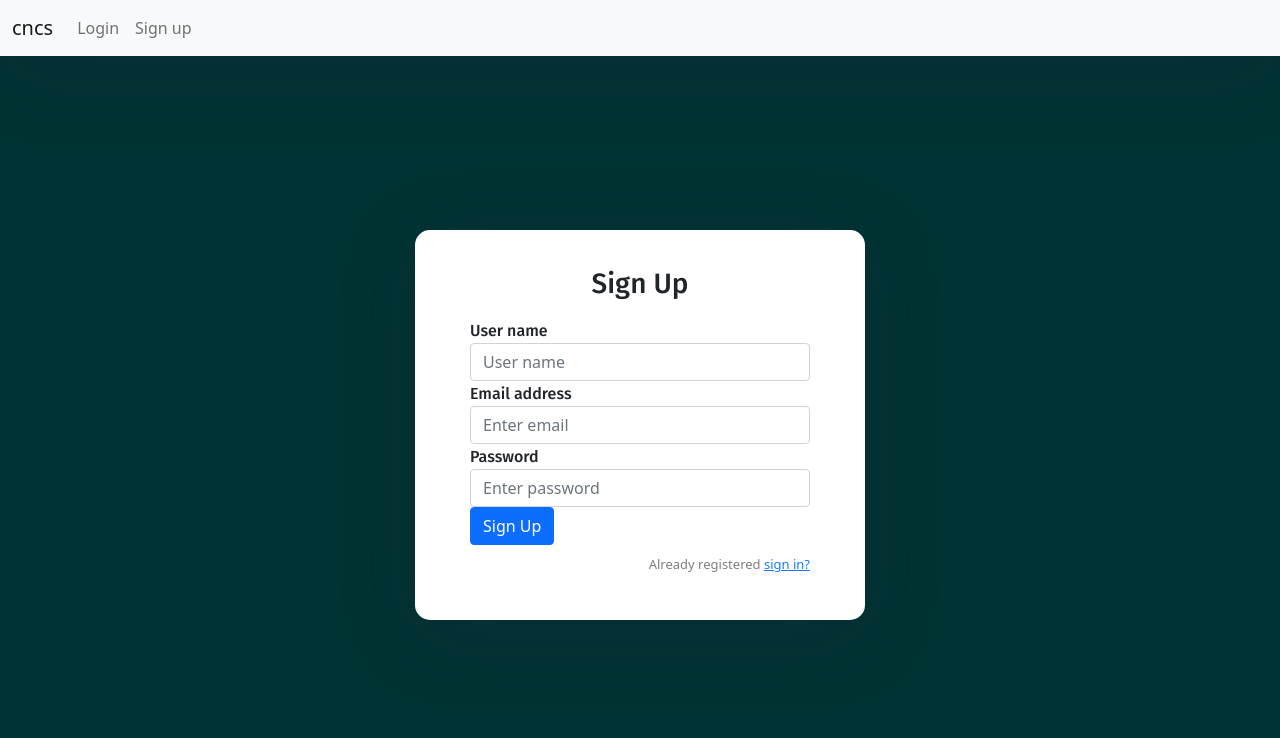
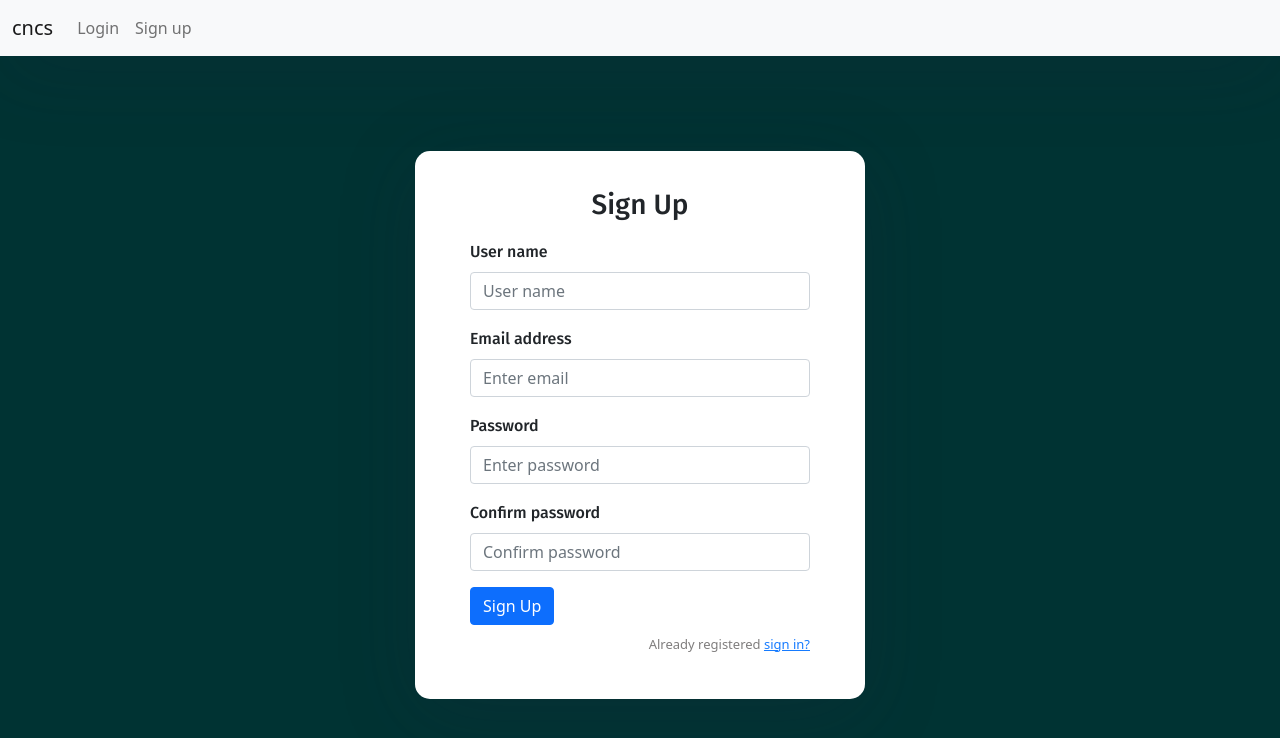
Before and after one commit to weldsk/casual-nocode-service, a React (Create React App) app: page /signup in a window 1280 px wide. Shown: the top 738 px of the page. Built offline with nearby package versions, Linux system fonts and the light colour scheme; no server answers.

Commit message:
SignUpのエラー表示追加．関数コンポーネントに変更．

```diff
--- a/client/components/signup.component.tsx
+++ b/client/components/signup.component.tsx
@@ -1,88 +1,144 @@
-import React, { Component, FormEvent } from "react";
-import axios, {AxiosResponse, AxiosError} from "axios";
+import React from "react";
+import axios, { AxiosResponse, AxiosError } from "axios";
+import { Form, Button } from "react-bootstrap";
+import * as yup from "yup";
+import { Formik,FormikHelpers } from "formik";
+import { useNavigate } from "react-router-dom";
 
-type RegistrationState = {
-  name:string,
-  email:string,
-  password:string
+interface FormValues {
+  username: string,
+  email: string,
+  password: string,
+  confirmPassword: string,
 };
-export default class SignUp extends Component<{}, RegistrationState> {
-  constructor(props: {}){
-    super(props);
-    this.state={
-      name:"",
-      email:"",
-      password:"",
+
+const errorSchema = yup.object().shape({
+  username: yup.string()
+    .required("Enter a username")
+    .max(30, "Your username must be less than 30 characters")
+    .matches(/^[a-z\d](?:[a-z\d]|-(?=[a-z\d])){0,30}$/,
+    "Contains characters that cannot be used\n \
+    Only alphanumeric characters and '-' are allowed. The '-' cannot be used consecutively, at the beginning, or at the end."),
+  email: yup.string()
+    .required("Enter a email")
+    .email("Email is invalid or already registered"),
+  password: yup.string()
+    .required("Enter a password")
+    .matches(
+      /^(?=.*?[a-z])(?=.*?[A-Z])(?=.*?\d)[a-zA-Z\d]{8,50}$/,
+      "Your password must be between 8 and 50 characters.\n \
+      Must Contain One Uppercase, One Lowercase, One Number and one special case Character."
+    ),
+  confirmPassword: yup.string()
+    .required("Confirm your password")
+    .oneOf([yup.ref('password'), null], "Passwords do not match"),
+});
+
+const SignUp: React.VFC<{}> = (props) => {
+  const navigate = useNavigate();
+  const initialValues: FormValues = {
+    username: "",
+    email: "",
+    password: "",
+    confirmPassword: "",
+  }
+  const onSubmit = (values: FormValues,actions : FormikHelpers<FormValues>) => {//Post Request
+    const postData = {
+      name: values.username,
+      email: values.email,
+      password: values.password
+    }
+    axios.post(process.env.REACT_APP_API_URL + "/signup", postData
+    ).then((response: AxiosResponse) => {
+      navigate("/");
+      /*TODO*/
+    }).catch((error: AxiosError) => {
+      if(error.response && error.response.status === 409){
+        actions.setErrors({email:"Email is invalid or already registered"})
+      }
+    })
   };
-    this.handleSubmit = this.handleSubmit.bind(this);
-  }
 
-  handleSubmit(event:FormEvent<HTMLFormElement>) {//Post Request
-    const postData = {
-        name:this.state.name,
-        email:this.state.email,
-        password:this.state.password
-    }
-    axios.post(process.env.REACT_APP_API_URL+"/signup",postData
-    ).then((response:AxiosResponse)=>{
-      /*TODO*/
-    }).catch((error:AxiosError)=>{
-      /*TODO*/
-    })
-    event.preventDefault();
-  }
-
-  render() {
   return (
-      <form onSubmit={this.handleSubmit}>
+    <Formik
+      validationSchema={errorSchema}
+      onSubmit={onSubmit}
+      initialValues={initialValues}
+    >
+      {({
+        handleSubmit,
+        handleChange,
+        values,
+        errors,
+      }) => (
+        <Form noValidate onSubmit={handleSubmit}>
           <h3>Sign Up</h3>
 
-        <div className="form-group">
-          <label>User name</label>
-          <input
+          <Form.Group className="mb-3">
+            <Form.Label>User name</Form.Label>
+            <Form.Control
+              required
               type="text"
-            className="form-control"
+              name="username"
               placeholder="User name"
-            value={this.state.name}
-            onChange={(event:React.ChangeEvent<HTMLInputElement>) =>
-              this.setState({name:event.target.value})}
+              value={values.username}
+              onChange={handleChange}
+              isInvalid={!!errors.username}
             />
-        </div>
+            <Form.Control.Feedback type="invalid">{errors.username}</Form.Control.Feedback>
+          </Form.Group>
 
-        <div className="form-group">
-          <label>Email address</label>
-          <input
+          <Form.Group className="mb-3">
+            <Form.Label>Email address</Form.Label>
+            <Form.Control
+              required
               type="email"
-            className="form-control"
+              name="email"
               placeholder="Enter email"
-            value={this.state.email}
-            onChange={(event:React.ChangeEvent<HTMLInputElement>) =>
-              this.setState({email:event.target.value})}
+              value={values.email}
+              onChange={handleChange}
+              isInvalid={!!errors.email}
             />
-        </div>
+            <Form.Control.Feedback type="invalid">{errors.email}</Form.Control.Feedback>
+          </Form.Group>
 
-        <div className="form-group">
-          <label>Password</label>
-          <input
+          <Form.Group className="mb-3">
+            <Form.Label>Password</Form.Label>
+            <Form.Control
+              required
               type="password"
-            className="form-control"
+              name="password"
               placeholder="Enter password"
-            value={this.state.password}
-            onChange={(event:React.ChangeEvent<HTMLInputElement>) =>
-              this.setState({password:event.target.value})}
+              value={values.password}
+              onChange={handleChange}
+              isInvalid={!!errors.password}
             />
-        </div>
+            <Form.Control.Feedback type="invalid">{errors.password}</Form.Control.Feedback>
+          </Form.Group>
 
-        <button
-          type="submit"
-          className="btn btn-primary btn-block"
-        >
+          <Form.Group className="mb-3">
+            <Form.Label>Confirm password</Form.Label>
+            <Form.Control
+              required
+              type="password"
+              name="confirmPassword"
+              placeholder="Confirm password"
+              value={values.confirmPassword}
+              onChange={handleChange}
+              isInvalid={!!errors.confirmPassword}
+            />
+            <Form.Control.Feedback type="invalid">{errors.confirmPassword}</Form.Control.Feedback>
+          </Form.Group>
+          <Button type="submit">
             Sign Up
-        </button>
+          </Button>
           <p className="forgot-password text-right">
             Already registered <a href="#">sign in?</a>
           </p>
-      </form>
+        </Form>
+      )}
+    </Formik>
   );
-  }
-}
+};
+
+export default SignUp;
--- a/package.json
+++ b/package.json
@@ -13,6 +13,7 @@
     "@types/react-dom": "^17.0.11",
     "axios": "^0.25.0",
     "bootstrap": "^5.1.3",
+    "formik": "^2.2.9",
     "hard-source-webpack-plugin": "^0.13.1",
     "react": "^17.0.2",
     "react-bootstrap": "^2.1.2",
@@ -20,7 +21,8 @@
     "react-router-dom": "^6.2.1",
     "react-scripts": "5.0.0",
     "typescript": "^4.5.5",
-    "web-vitals": "^2.1.4"
+    "web-vitals": "^2.1.4",
+    "yup": "^0.32.11"
   },
   "scripts": {
     "start": "react-app-rewired start",
```
Also changed, not shown: 1 other file (tests, documents, lock files or other folders). Lines whose indentation alone changed are shown as unchanged.
